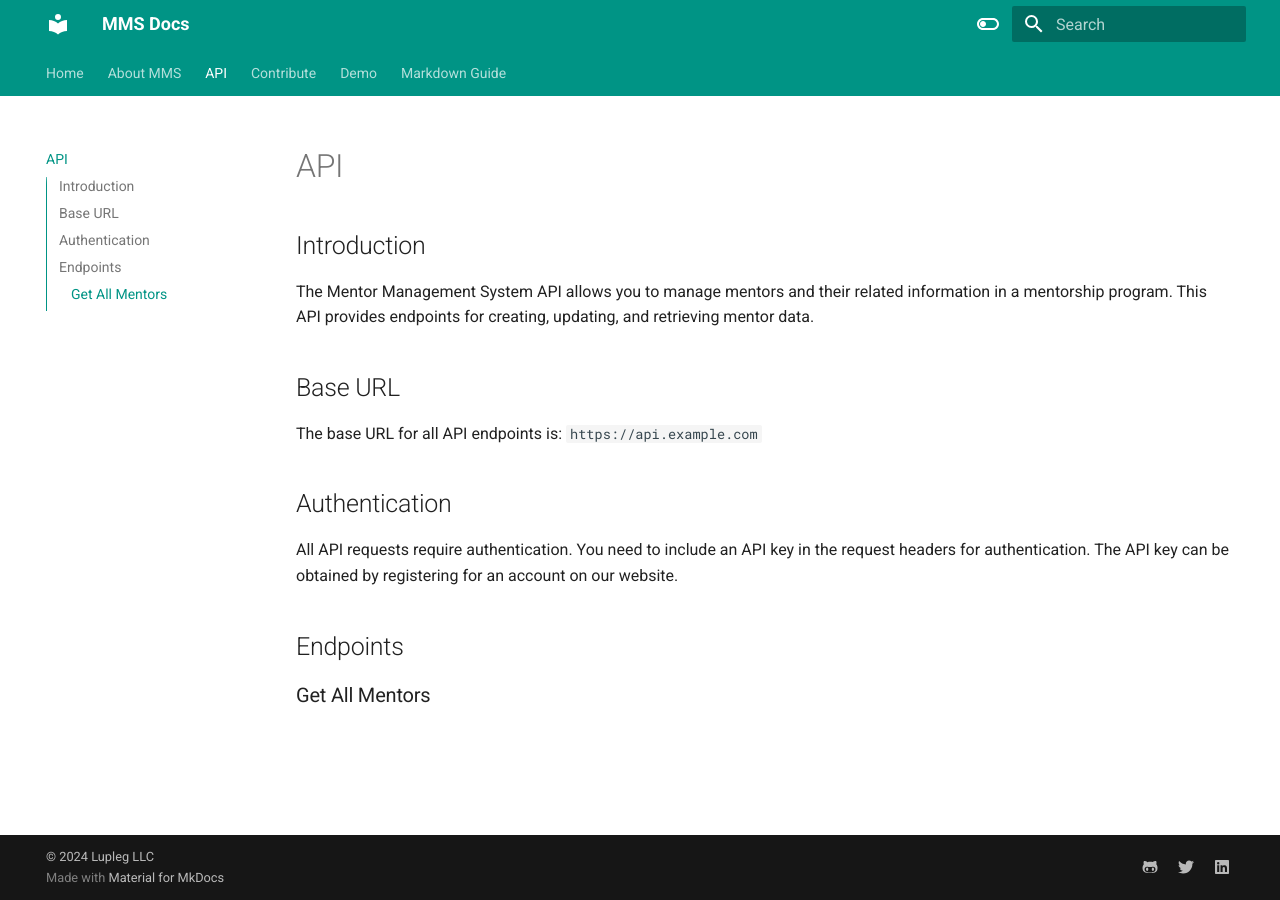
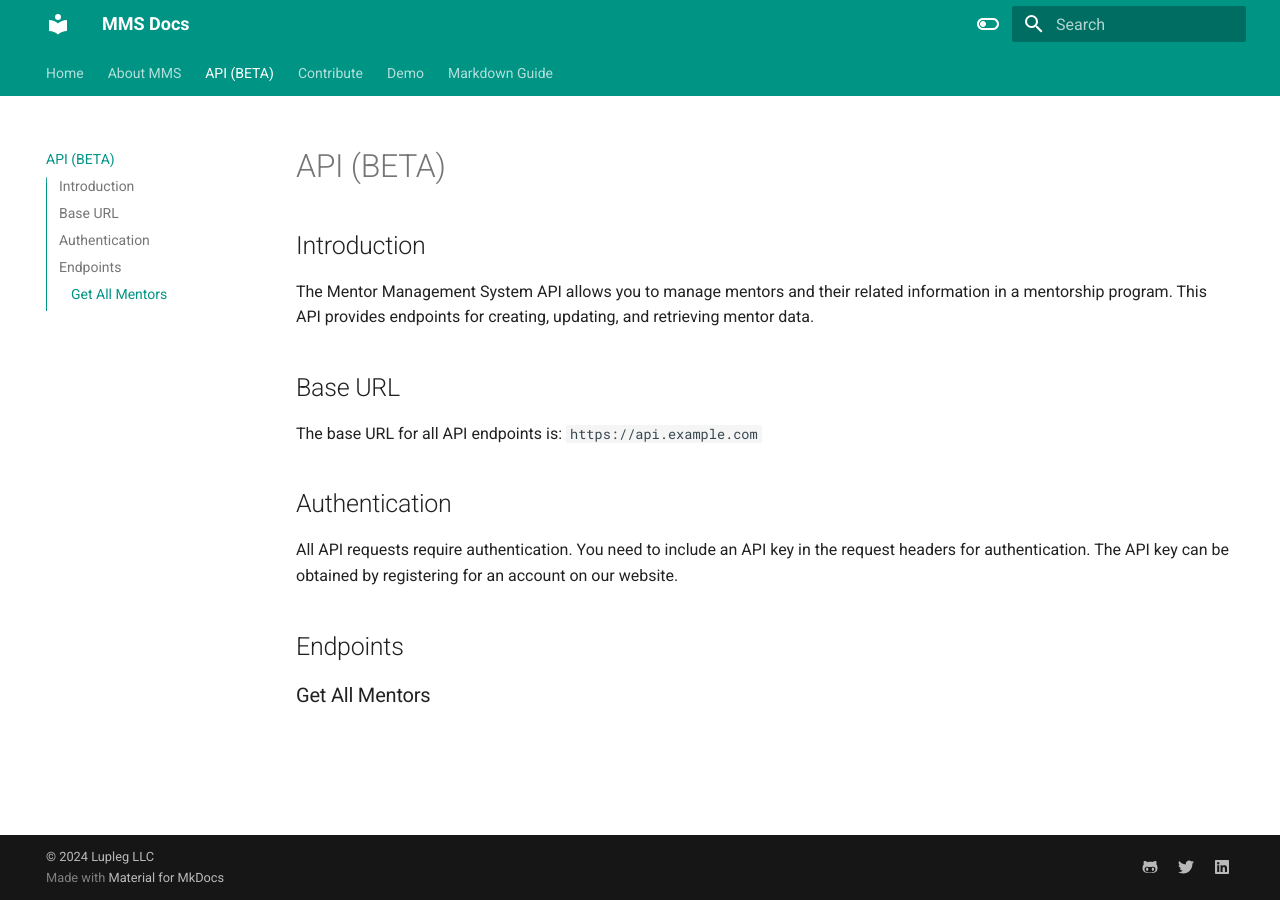
Before and after one commit to Lupleg/Test-nextjs, an MkDocs documentation site: the page built from docs/api.md, in a window 1280 px wide. Built offline with MkDocs 1.6.1 and Material for MkDocs 9.7.7, drawn with Linux system fonts in a browser that asks for light colours.

```diff
--- a/docs/api.md
+++ b/docs/api.md
@@ -1,4 +1,4 @@
-# API
+# API (BETA)
 
 ## Introduction
 The Mentor Management System API allows you to manage mentors and their related information in a mentorship program. This API provides endpoints for creating, updating, and retrieving mentor data.
```
